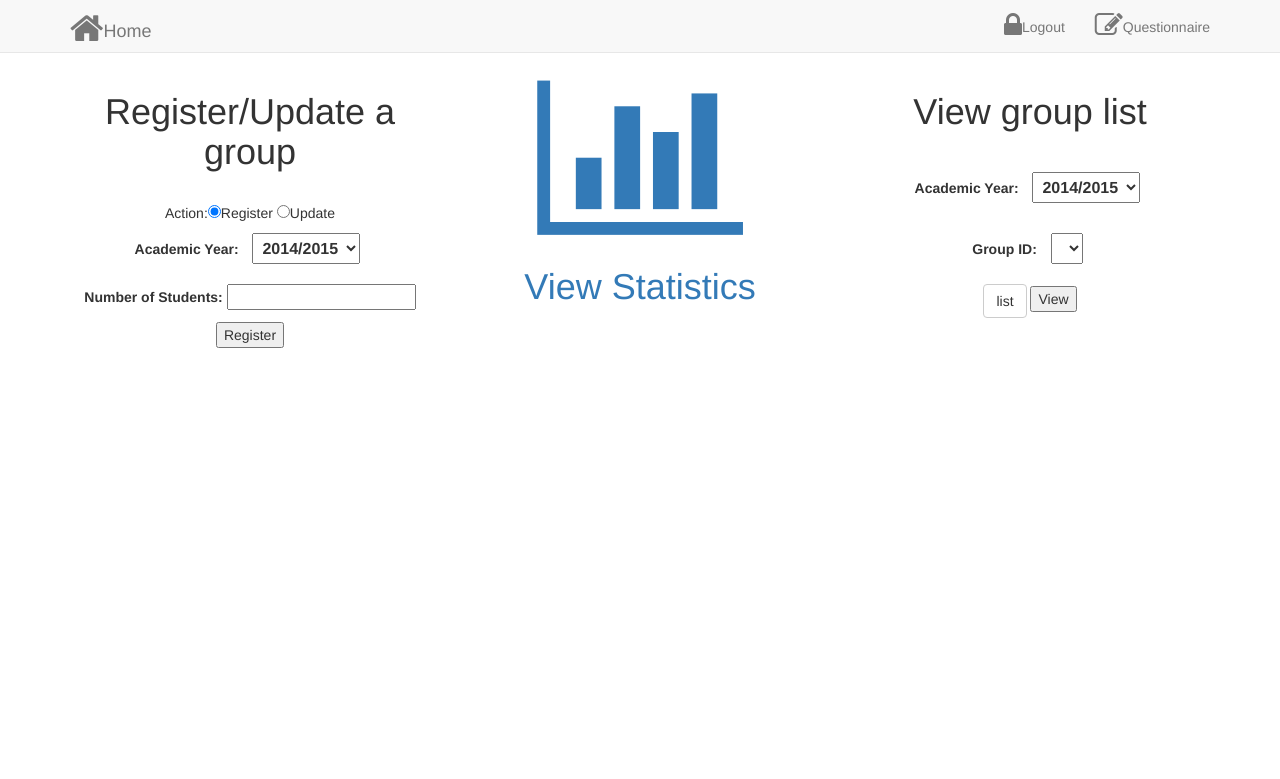
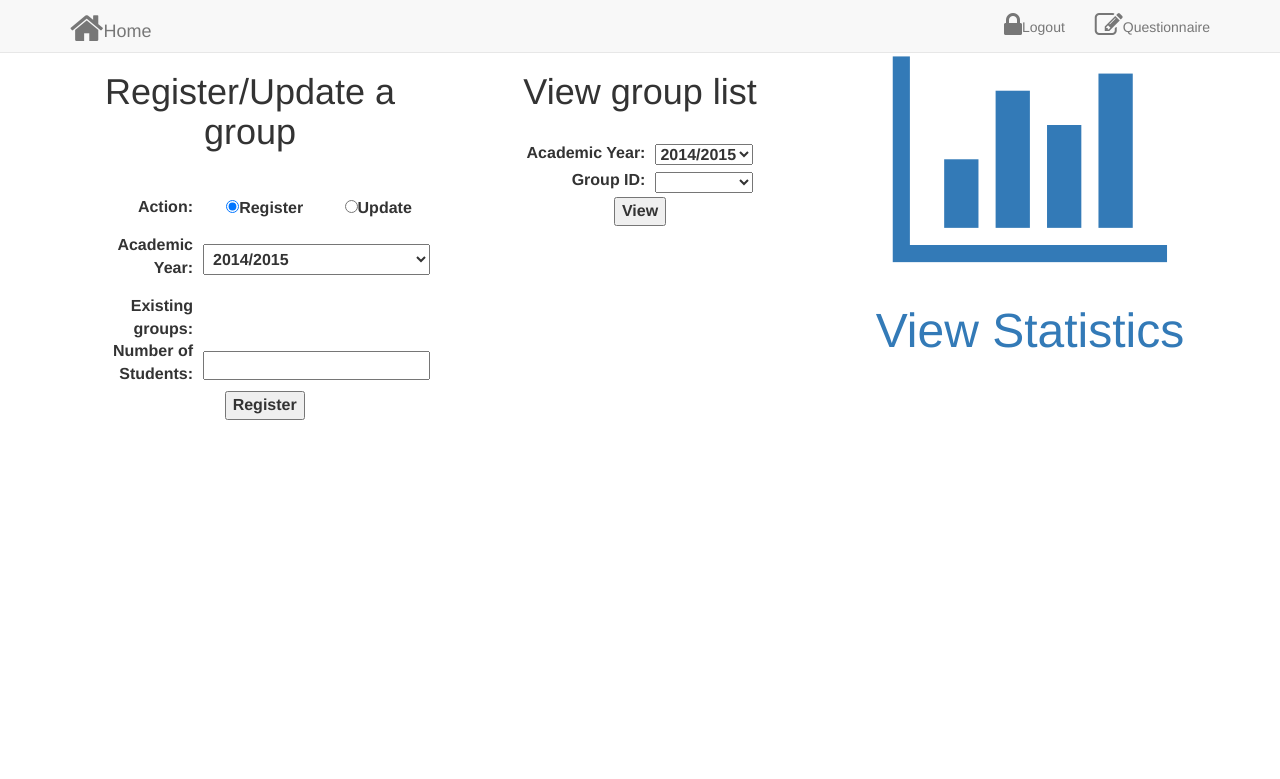
Before and after one commit to emivulpe/exerciser, a Django app: template l4project/exercises_system_project/templates/exerciser/teacher_interface.html in a window 1280 px wide. Shown: the top 779 px of the page. Run offline with Django 3.2, Linux system fonts and the light colour scheme; the template is opened without the code that fills it: values that come from a table or form of the project are taken from there, others are empty; a user stored in the database is signed in; data comes from the database, SQL or seed files in the repository; parts of the project's set-up code (start-up, migrations or seed data) failed here and were passed over; some libraries are stand-ins or nearby versions.

Commit message:
improved GUI. Works

```diff
--- a/l4project/exercises_system_project/templates/exerciser/teacher_interface.html
+++ b/l4project/exercises_system_project/templates/exerciser/teacher_interface.html
@@ -2,6 +2,7 @@
 
 
 {% block style %}
+<style>
 .brand-heading{
 	font-size: 36pt;
 }
@@ -9,7 +10,13 @@
 .success{
 	color:green;
 }
-
+.choice_selector{
+	margin: 10px 0px 10px 0px;
+	padding: 5px;
+	font-size: 12pt;
+	font-weight: bold;
+}
+</style>
 {% endblock %}
 {% block body_block %}
 
@@ -20,50 +27,110 @@
 				<div class="col-md-4 text-center">
 					<h1>Register/Update a group</h1><br>
 					<form id="register_or_update_group_form">
-					Action:<input id="register_group" type="radio" name="action" value="register" checked>Register
+					<table class = "choice_selector" >
+						<tr>
+							<td class = "choice_selector" style="text-align:right;padding-right:10px;">Action:
+							</td>
+							<td>
+								<input id="register_group" type="radio" name="action" value="register" checked>Register
+							</td>
+							<td>
 								<input id = "update_group"type="radio" name="action" value="update">Update
-							<p><label for="year">Academic Year:</label> <select id="year" class="year" style="margin: 10px 5px 10px 10px; padding: 5px; font-size: 12pt; font-weight: bold;">
+							</td>
+						</tr>
+						<tr>
+							<td style="text-align:right;padding:10px;">
+								<label for="year">Academic Year:</label>
+							</td>
+							<td colspan="2">
+								<select id="year" class="year choice_selector" style="width:100%;">
 									{% for year in academic_years %}
 										<option value="{{year.start}}" >{{ year.start}}/{{ year.start|add:"1" }}</option>
 									{% endfor %}
-						</select></p>
-						<p id ="group_id_entry" style="display:none;">
-							<label for="group_id_entry">Group ID:</label> <input  type="text" name="group_id_entry"><br/>
+								</select>
+							</td>
+						</tr>
+						<tr class="register_group_specific" style="display:none;">
+							<td style="text-align:right;padding-right:10px;">
+								<label>Group ID:</label>
+							</td>
+							<td colspan="2">
+								<input id="group_id_entry" type="text" name="group_id_entry">
+							</td>
+						</tr>
+						<tr class="register_group_specific">
+							<td style="text-align:right; padding-right:10px;">
 								<span id="existing_groups">Existing groups: </span>
-						</p>
-						<p id ="group_id_select" style="display:none;">
+							</td>
+							<td colspan="2"class="existing_groups_list" style="text-align:left;">
+							</td>
+						</tr>
+						<tr id ="group_id_select" style="display:none;">
+							<td style="text-align:right;padding-right:10px;">
 								<label for="group_id">Group ID:</label>
-							<select id="group_select" class="group" ></select>
-						</p>
-						<p><label for="num_students">Number of Students:</label> <input id="num_students" type="number" min="0" name="num_students" onkeypress="return isNumber(event)"></p>
-						<input id="register_group_button" type="reset" value="Register">
+							</td>
+							<td colspan="2" >
+								<select id="group_entry" class="group" style = "width:100%;"></select>
+							</td>
+						</tr>
+						<tr>
+							<td style="text-align:right;padding-right:10px;">
+								<label for="num_students">Number of Students:</label>
+							</td>
+							<td colspan="2">
+								<input id="num_students" type="number" min="0" name="num_students" onkeypress="return isNumber(event)">
+							</td>
+						</tr>
+						<tr>
+							<td></td>
+							<td>
+								<input id="save_group_button" type="reset" value="Register">
+							</td>
+							<td></td>
+						</tr>
+					</table>
 
 					</form>
 					<br>
 					<strong id="group_success_message"></strong>
 				</div>
-				<div class="col-md-4 text-center">
-					<h1 class="brand-heading"><a href="/exerciser/statistics/"><i class="fa fa-bar-chart landing-icon fa-lg fa-5x"></i><br><br><span class="landing-text">View Statistics</span></a></h1>
-				</div>
+
 				<div class="col-md-4 text-center">
 					<h1>View group list</h1><br>
-					<form id="register_or_update_group_form">
-					<p>
-						<label for="year">Academic Year:</label> <select id="group_year" class="year" style="margin: 10px 5px 10px 10px; padding: 5px; font-size: 12pt; font-weight: bold;">
+					<form id="register_or_update_group_form" style="text-align:center;">
+						<table class = "choice_selector" style="margin: 0 auto;">
+							<tr>
+								<td style="text-align:right;padding-right:10px;">
+									<label for="year">Academic Year:</label>
+								</td>
+								<td style="text-align:left;">
+									<select id="group_year" class="year">
 									{% for year in academic_years %}
 										<option value="{{year.start}}" >{{ year.start}}/{{ year.start|add:"1" }}</option>
 									{% endfor %}
 									</select>
-					</p>
-					<p>
-						<label for="group">Group ID:</label> <select id="group" class="group" style="margin: 10px 5px 10px 10px; padding: 5px; font-size: 12pt; font-weight: bold;">
-						</select>
-					</p>
-						<a id="get_group_list_link" class="btn btn-default"href="/exerciser/get_group_list/" >list</a>
+								</td>
+							</tr>
+							<tr>
+								<td style="text-align:right;padding-right:10px;">
+									<label for="group">Group ID:</label>
+								</td>
+								<td style="text-align:left;">
+									<select id="group" class="group" style="width:100%;"></select>
+								</td>
+							</tr>
+							<tr>
+								<td colspan="2">
 									<input id="view_group_list" type="reset" value="View">
+								</td>
+							</tr>
+						</table>
 					</form>
 					<br>
 					<strong id="student_success_message"></strong>
+				</div>
+				<div class="col-md-4 text-center">
+					<h1 class="brand-heading"><a href="/exerciser/statistics/"><i class="fa fa-bar-chart landing-icon fa-lg fa-5x"></i><br><br><span class="landing-text">View Statistics</span></a></h1>
 				</div>
 			</div>
 		</div>
@@ -160,18 +227,25 @@
 			group_list = year_group_dict[selected_year];
 			//$("#existing_groups").text("Existing groups: ");
 			console.log(3);
-			$(".appended_groups").remove();
+			if(year_element=="year"){
+				$(".existing_groups_list").empty();
+			}
 			for (i = 0; i < group_list.length; i++) {
 				var group = group_list[i];
 				$("#"+group_element).append( "<option value='" + group +"'>" + group + "</option>" );
-				if("#"+group_element=="#group_select")
-				$("#existing_groups").append("<span class='appended_groups'>" + group + " </span>");
+				if(group_element=="group_entry"){
+					$(".existing_groups_list").append("<span class='appended_groups'>" + group + " </span>");
+				}
+			}
+			if (group_list.length==0){
+				$(".existing_groups_list").append("<span class='appended_groups'>None</span>");
 			}
 		};
-
-		populateGroupList("year","group_select");
+		$(function () {
 			populateGroupList("group_year","group");
+			populateGroupList("year","group_entry");
 			setGroupChoice();
+		});
 
 
 	$('.year').on('change', function() {
@@ -187,6 +261,7 @@
 
 	$("input[name='action']").change(function(){
 	   setGroupChoice();
+	   updateButtonText();
 	});
 
 		function setGroupChoice(){
@@ -195,12 +270,25 @@
 			if (action=="register"){
 
 				$("#group_id_select").hide();
-				$("#group_id_entry").show();
+				$(".register_group_specific").show();
 			}
 			else{
-				$("#group_id_entry").hide();
+				$(".register_group_specific").hide();
 				$("#group_id_select").show();
 
+			}
+
+		}
+
+		function updateButtonText(){
+
+			var action = $('input[name=action]:checked').val();
+			if (action=="register"){
+
+				$("#save_group_button").val("Register");
+			}
+			else{
+				$("#save_group_button").val("Update");
 			}
 
 		}
@@ -222,7 +310,7 @@
 			});
 		});
 
-		$('#register_group_button').click(function () {
+		$('#save_group_button').click(function () {
 			var action = $('input[name=action]:checked').val();
 			if (action == "register"){
 
@@ -274,7 +362,7 @@
 			else{
 				console.log("TODO");
 
-				var chosen_group = $('#group_select').val();
+				var chosen_group = $('#group_entry').val();
 				var num_students = $('#num_students').val();
 				var year=document.getElementById("year").value;
 
```
Also changed, not shown: l4project/exercises_system_project/templates/exerciser/questionnaire.html (+1 -1 lines). Lines whose indentation alone changed are shown as unchanged.
